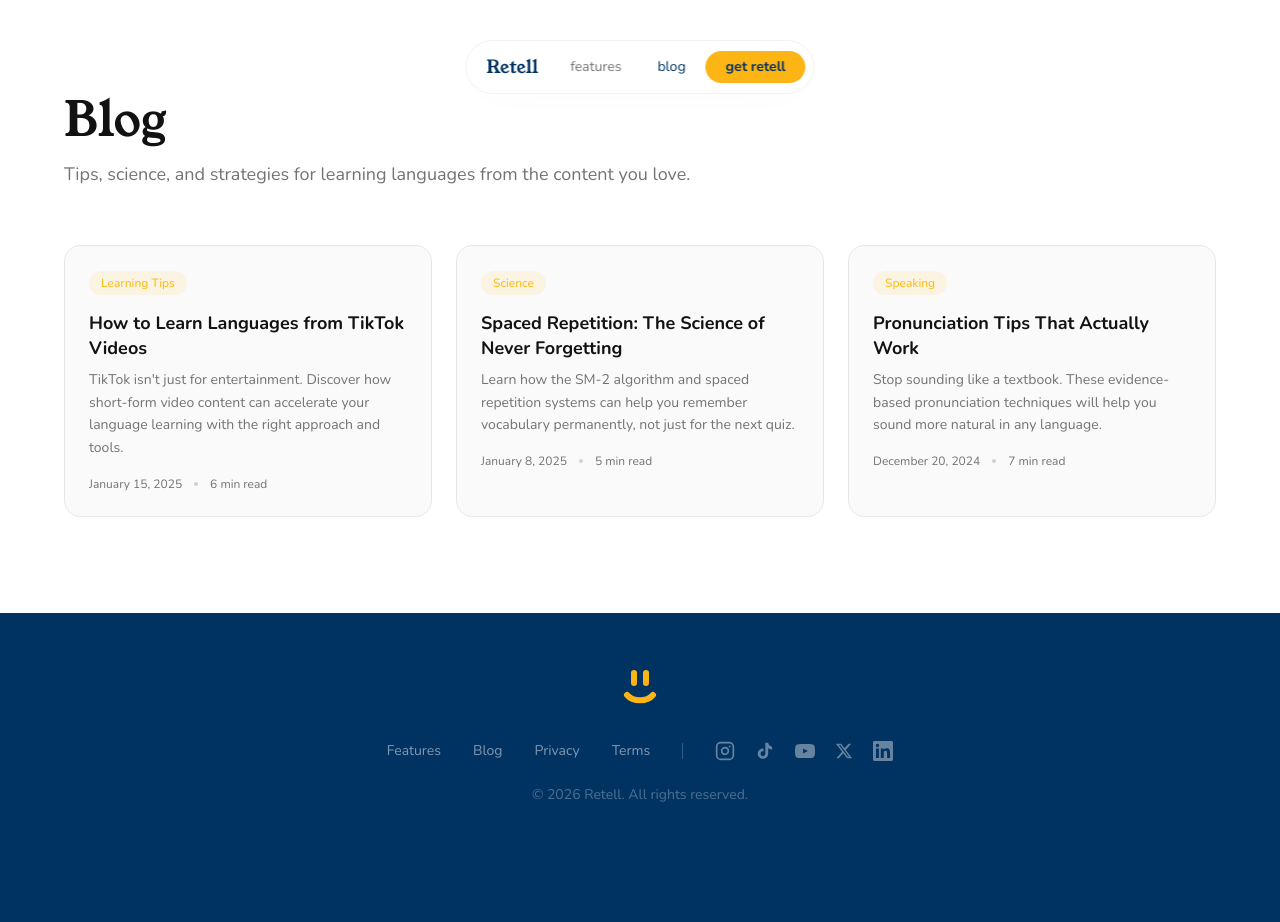
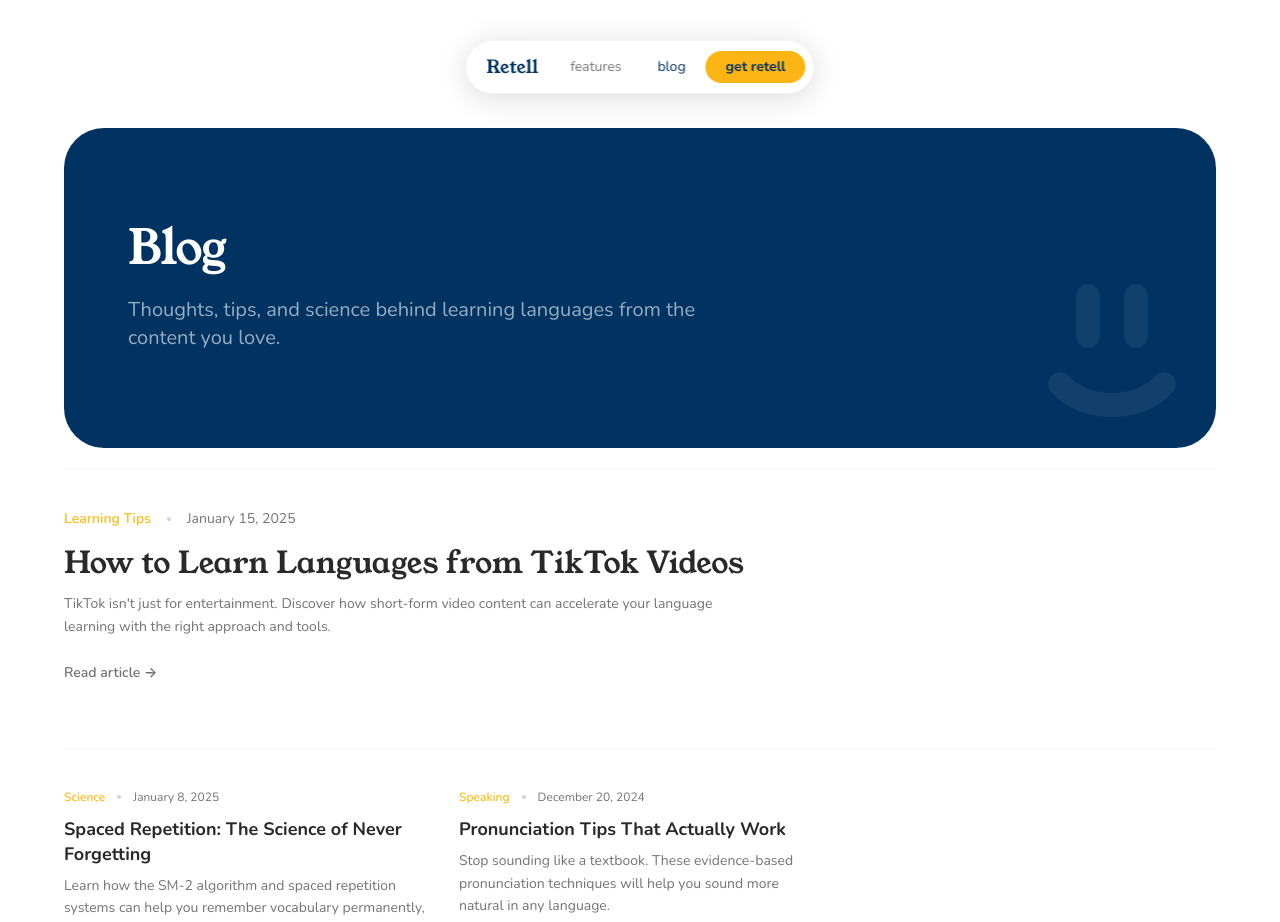
Before and after one commit to Retell-Labs/landing-page, a React (Vite) app: page /blog in a window 1280 px wide. Shown: the top 922 px of the page. Built offline with nearby package versions, Linux system fonts and the light colour scheme.

Commit message:
Add header nav shadow and new blog index UI

```diff
--- a/src/components/Header.tsx
+++ b/src/components/Header.tsx
@@ -9,7 +9,10 @@ const Header = () => {
 
   return (
     <header className="fixed top-10 left-1/2 -translate-x-1/2 z-50 w-auto">
-      <nav className="flex items-center gap-1 rounded-full bg-background/80 backdrop-blur-xl shadow-card border border-border/50 px-2 py-2 transition-all duration-300">
+      <nav
+        className="flex items-center gap-1 rounded-full bg-background/80 backdrop-blur-xl border border-border/50 px-2 py-2 transition-all duration-300"
+        style={{ boxShadow: '0 4px 30px rgba(0, 0, 0, 0.15)' }}
+      >
         {/* Logo */}
         <Link to="/" className="flex items-center px-3 py-1 rounded-full" aria-label="Retell Home">
           <span className="font-young-serif text-lg text-retell-navy">Retell</span>
--- a/src/pages/BlogIndex.tsx
+++ b/src/pages/BlogIndex.tsx
@@ -1,45 +1,103 @@
-import { useEffect } from 'react';
+import { useEffect, useRef, useState } from 'react';
 import { Link } from 'react-router-dom';
 import Header from '@/components/Header';
 import Footer from '@/components/Footer';
+import RetellSmileLogo from '@/components/RetellSmileLogo';
 import { blogPosts } from '@/data/blog-posts';
 
 const BlogIndex = () => {
+  const gridRef = useRef<HTMLElement>(null);
+  const [visible, setVisible] = useState(false);
+
   useEffect(() => {
     document.title = 'Blog — Retell | Language Learning Tips & Insights';
   }, []);
 
+  useEffect(() => {
+    const el = gridRef.current;
+    if (!el) return;
+    const observer = new IntersectionObserver(
+      ([entry]) => {
+        if (entry.isIntersecting) setVisible(true);
+      },
+      { threshold: 0.1 },
+    );
+    observer.observe(el);
+    return () => observer.disconnect();
+  }, []);
+
+  const animClass = (delay: string) =>
+    visible ? `opacity-0 animate-fade-in-up ${delay}` : 'opacity-0';
+
+  const [featured, ...rest] = blogPosts;
+
   return (
-    <div className="min-h-screen flex flex-col bg-background text-foreground noise-bg">
+    <div className="min-h-screen flex flex-col bg-background text-foreground">
       <Header />
-      <main className="flex-1 py-16 md:py-24">
-        <div className="max-w-[1200px] mx-auto px-6">
-          <div className="max-w-2xl mb-14">
-            <h1 className="font-young-serif text-4xl md:text-5xl mb-4">Blog</h1>
-            <p className="text-muted-foreground text-lg leading-relaxed">
-              Tips, science, and strategies for learning languages from the content you love.
+      <main className="flex-1">
+        {/* Title */}
+        <section className="p-3 md:p-5 pt-24 md:pt-32">
+          <div className="max-w-6xl mx-auto bg-retell-navy rounded-[2rem] md:rounded-[2.5rem] px-8 md:px-16 py-16 md:py-24 relative overflow-hidden">
+            <h1 className="font-young-serif text-3xl md:text-4xl lg:text-5xl leading-[0.95] tracking-tight text-white opacity-0 animate-fade-in-up">
+              Blog
+            </h1>
+            <p className="mt-6 text-lg md:text-xl text-white/60 max-w-xl opacity-0 animate-fade-in-up animation-delay-100">
+              Thoughts, tips, and science behind learning languages from the content you love.
             </p>
+            <div className="absolute -right-10 md:-right-6 -bottom-4 md:-bottom-6 opacity-0 animate-fade-in-up animation-delay-200">
+              <RetellSmileLogo
+                className="w-40 h-40 md:w-52 md:h-52 lg:w-64 lg:h-64 text-white/[0.07]"
+                interactive={false}
+              />
             </div>
+          </div>
+        </section>
 
-          <div className="grid md:grid-cols-2 lg:grid-cols-3 gap-6">
-            {blogPosts.map((post) => (
+        {/* Featured post */}
+        <section className="px-6 md:px-16">
+          <div className="max-w-6xl mx-auto">
+            <Link
+              to={`/blog/${featured.slug}`}
+              className="group block border-t border-border/40 pt-10 pb-16 opacity-0 animate-fade-in-up animation-delay-200"
+            >
+              <div className="flex items-center gap-4 text-sm text-muted-foreground mb-4">
+                <span className="font-semibold text-primary">{featured.category}</span>
+                <span className="w-1 h-1 rounded-full bg-muted-foreground/30" />
+                <time dateTime={featured.date}>
+                  {new Date(featured.date).toLocaleDateString('en-US', {
+                    year: 'numeric',
+                    month: 'long',
+                    day: 'numeric',
+                  })}
+                </time>
+              </div>
+              <h2 className="font-young-serif text-xl md:text-2xl lg:text-3xl leading-[1.15] text-foreground/90 group-hover:text-primary transition-colors max-w-3xl">
+                {featured.title}
+              </h2>
+              <p className="mt-3 text-muted-foreground text-sm leading-relaxed max-w-2xl">
+                {featured.description}
+              </p>
+              <span className="mt-6 inline-block text-sm font-semibold text-foreground/60 group-hover:text-primary transition-colors">
+                Read article &rarr;
+              </span>
+            </Link>
+          </div>
+        </section>
+
+        {/* Grid */}
+        <section ref={gridRef} className="px-6 md:px-16 pb-24 md:pb-40">
+          <div className="max-w-6xl mx-auto">
+            <div className="border-t border-border/40 pt-10" />
+            <div className="grid md:grid-cols-2 lg:grid-cols-3 gap-x-8 gap-y-14">
+              {rest.map((post, index) => (
                 <Link
                   key={post.slug}
                   to={`/blog/${post.slug}`}
-                className="group rounded-2xl border border-border bg-card p-6 transition-all hover:border-primary/30 hover:shadow-lg hover:shadow-primary/5"
+                  className={`group ${animClass(`animation-delay-${(index + 1) * 100}`)}`}
                 >
-                <div className="mb-4">
-                  <span className="inline-block text-xs font-medium text-primary bg-primary/10 rounded-full px-3 py-1">
-                    {post.category}
-                  </span>
-                </div>
-                <h2 className="font-bold text-lg mb-2 group-hover:text-primary transition-colors leading-snug">
-                  {post.title}
-                </h2>
-                <p className="text-muted-foreground text-sm leading-relaxed mb-4">
-                  {post.description}
-                </p>
-                <div className="flex items-center gap-3 text-xs text-muted-foreground">
+                  <div className="flex items-center gap-3 text-xs text-muted-foreground mb-3">
+                    <span className="font-semibold text-primary">{post.category}</span>
+                    <span className="w-1 h-1 rounded-full bg-muted-foreground/30" />
                     <time dateTime={post.date}>
                       {new Date(post.date).toLocaleDateString('en-US', {
                         year: 'numeric',
@@ -47,13 +105,21 @@ const BlogIndex = () => {
                         day: 'numeric',
                       })}
                     </time>
-                  <span className="w-1 h-1 rounded-full bg-muted-foreground/30" />
-                  <span>{post.readTime}</span>
                   </div>
+                  <h3 className="font-bold text-lg leading-snug text-foreground/90 group-hover:text-primary transition-colors mb-2">
+                    {post.title}
+                  </h3>
+                  <p className="text-sm text-muted-foreground leading-relaxed mb-3">
+                    {post.description}
+                  </p>
+                  <span className="text-xs font-semibold text-foreground/50 group-hover:text-primary transition-colors">
+                    {post.readTime}
+                  </span>
                 </Link>
               ))}
             </div>
           </div>
+        </section>
       </main>
       <Footer />
     </div>
--- a/tailwind.config.ts
+++ b/tailwind.config.ts
@@ -74,6 +74,7 @@ export default {
         soft: '0 4px 20px -4px rgba(0, 0, 0, 0.06)',
         card: '0 8px 40px -12px rgba(0, 0, 0, 0.1)',
         elevated: '0 20px 60px -20px rgba(0, 0, 0, 0.16)',
+        'nav-light': '0 8px 40px -8px rgba(0, 0, 0, 0.2)',
       },
     },
   },
```
Also changed, not shown: src/pages/BlogPost.tsx (+79 -26 lines). Lines whose indentation alone changed are shown as unchanged.
